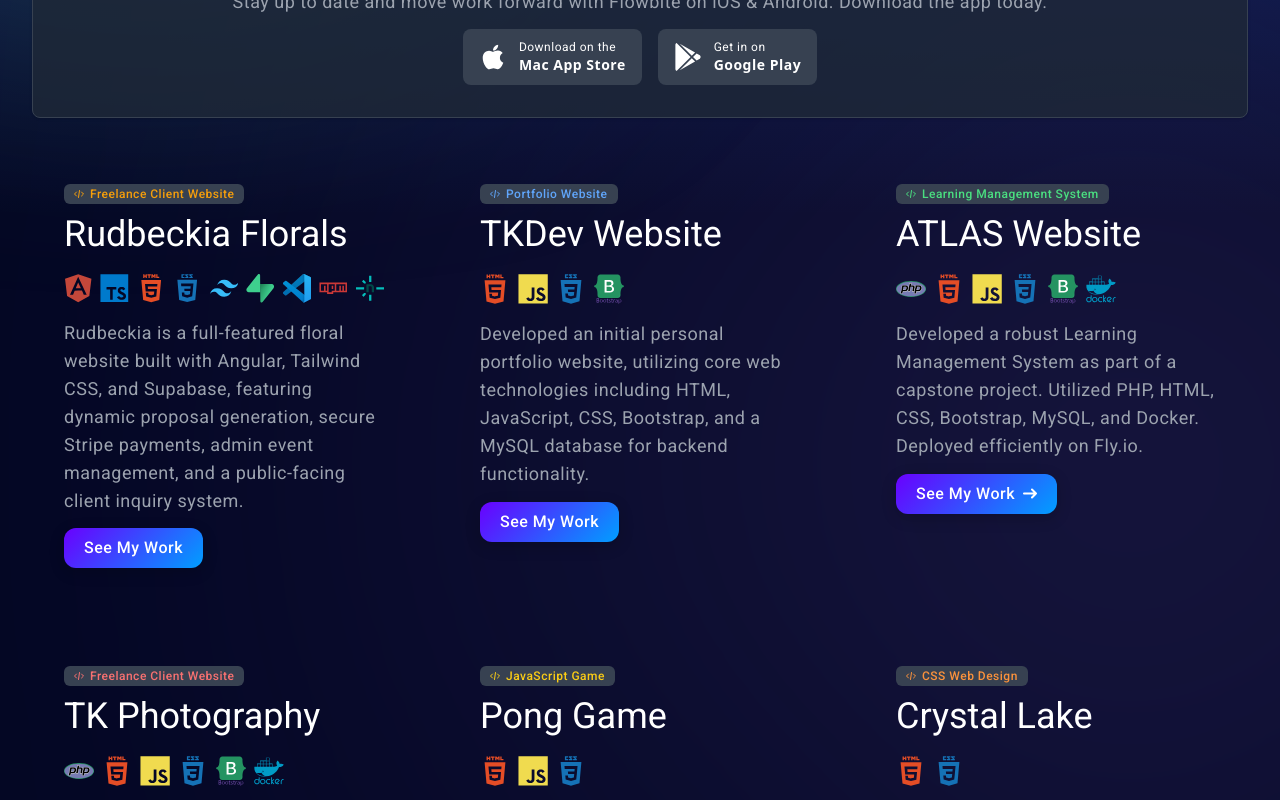
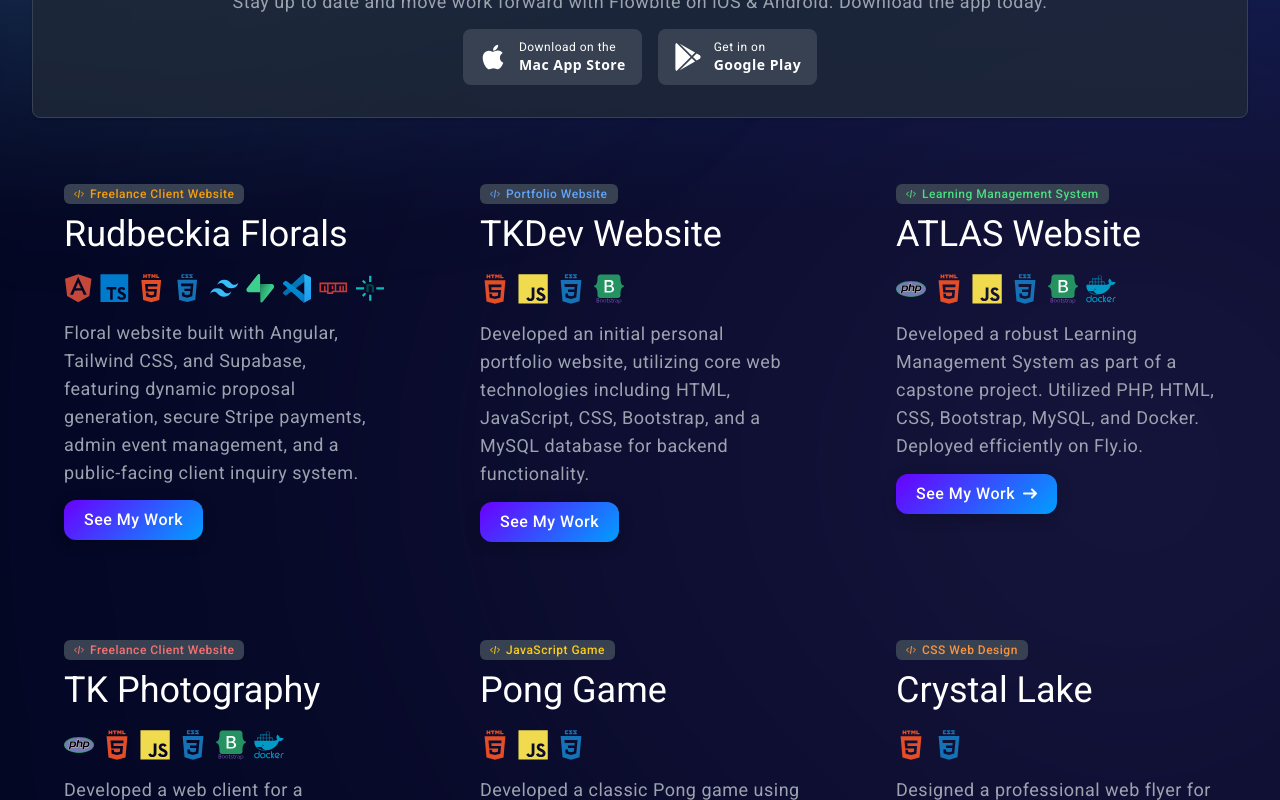
Before and after one commit to QuintsGuy/Trisoft-Website, an Angular app: page /portfolio in a window 1280 px wide. Shown: the part 585-1385 px from the top of the page. Built offline with nearby package versions, Linux system fonts and the light colour scheme.

Commit message:
Removed extra wording in portfolio card

```diff
--- a/src/app/components/portfolio/portfolio.component.html
+++ b/src/app/components/portfolio/portfolio.component.html
@@ -108,7 +108,7 @@
                         <path d="M80.46 82.605h-8.777l-.734-.733V61.326c0-3.656-1.436-6.489-5.844-6.588-2.269-.06-4.864 0-7.638.11l-.416.425v26.589l-.733.733H47.54l-.733-.733V46.764l.733-.733h19.753c7.677 0 13.899 6.22 13.899 13.898v21.943l-.733.733Z" fill="#014847"></path><path d="M58.942 119.902v-26.33l.733-.734h8.797l.733.733v26.331l-.733.733h-8.796zm0-84.838V8.734L59.675 8h8.797l.733.733v26.331l-.733.733h-8.796zm68.335 34.385H92.169l-.733-.733V59.92l.733-.733h35.108l.733.733v8.797zm-91.436 0H.733L0 68.716V59.92l.733-.733h35.108l.733.733v8.797zm-8.49-35.633v-1.209l6.034-6.033h1.208l9.223 9.223v6.39l-.852.852h-6.39zm7.242 68.235h-1.208l-6.033-6.033v-1.209l9.223-9.222h6.39l.851.851v6.39z" fill="#05bdba"></path>
                     </svg>
                 </div>
-                <p class="text-lg font-normal text-gray-400 mb-4">Rudbeckia is a full-featured floral website built with Angular, Tailwind CSS, and Supabase, featuring dynamic proposal generation, secure Stripe payments, admin event management, and a public-facing client inquiry system.</p>
+                <p class="text-lg font-normal text-gray-400 mb-4">Floral website built with Angular, Tailwind CSS, and Supabase, featuring dynamic proposal generation, secure Stripe payments, admin event management, and a public-facing client inquiry system.</p>
                 <button onclick="window.location.href='https://rudbeckia-florals.com/';" class="flex glossy-button text-white focus:ring-4 focus:outline-none font-medium rounded-lg text-sm px-5 py-2.5 text-center bg-blue-600 hover:bg-blue-700 focus:ring-blue-800">
                     See My Work
                 </button>
```
